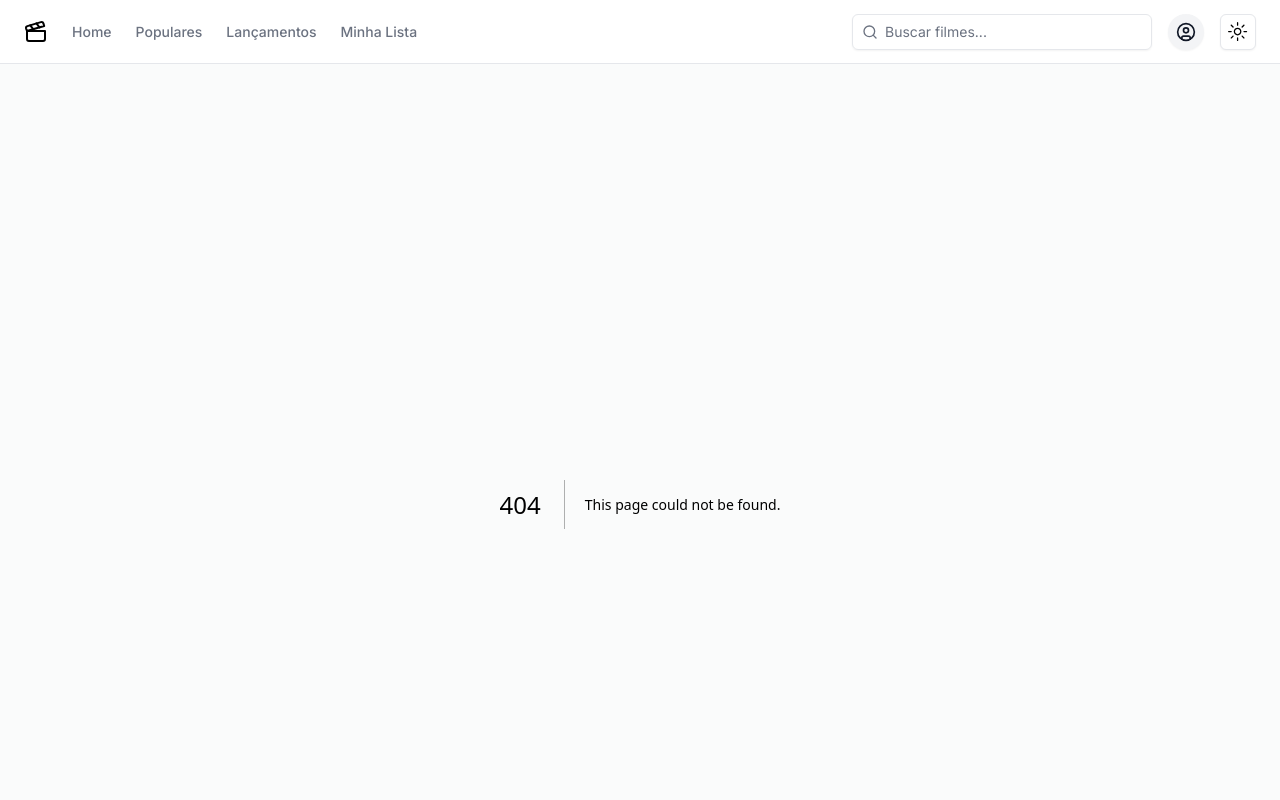
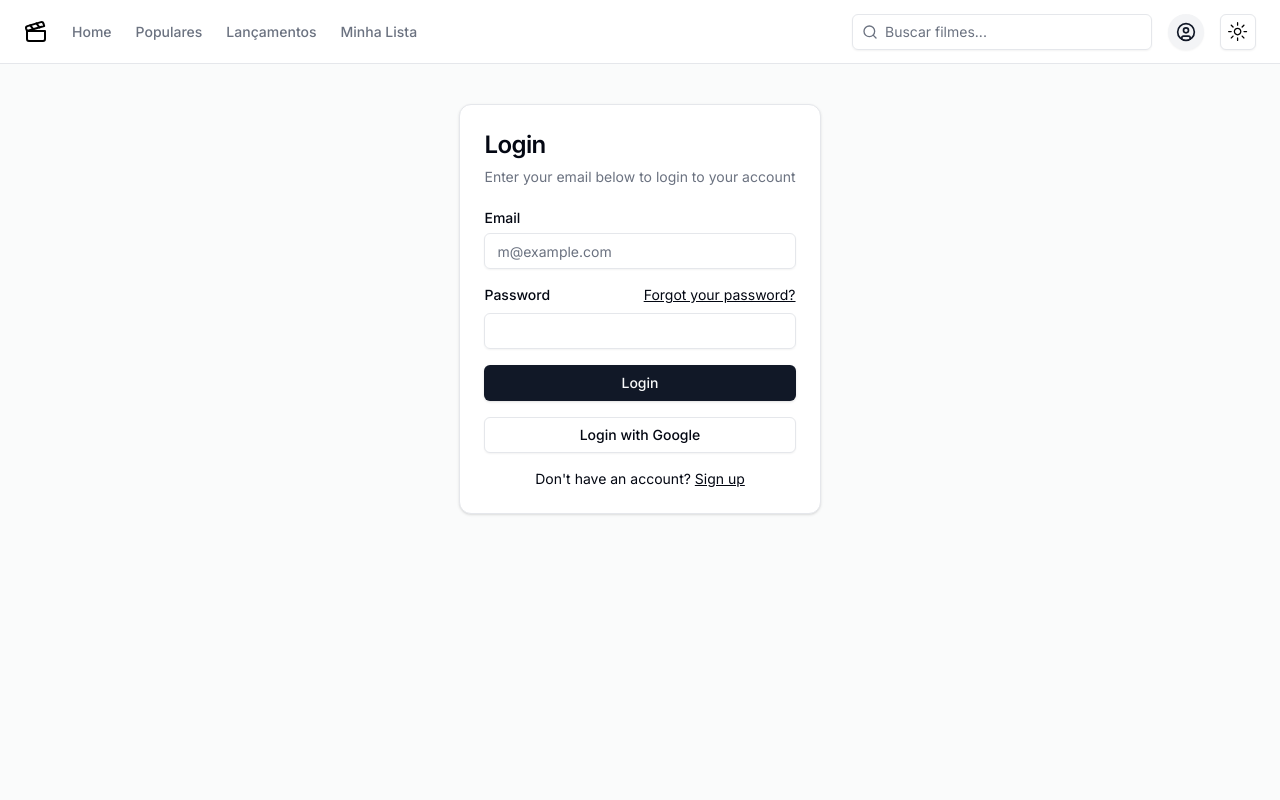
Before and after one commit to luizfelipemacedo/cinelista, a Next.js app: page /login in a window 1280 px wide. Before the commit this address had no page. Shown: the top 800 px of the page. Built offline with nearby package versions, Linux system fonts and the light colour scheme.

Commit message:
feat: add authentication

```diff
--- /dev/null
+++ b/app/auth/callback/route.ts
@@ -0,0 +1,30 @@
+import { NextResponse } from 'next/server'
+// The client you created from the Server-Side Auth instructions
+import { createClient } from '@/utils/supabase/server'
+
+export async function GET(request: Request) {
+  const { searchParams, origin } = new URL(request.url)
+  const code = searchParams.get('code')
+  // if "next" is in param, use it as the redirect URL
+  const next = searchParams.get('next') ?? '/'
+
+  if (code) {
+    const supabase = createClient()
+    const { error } = await supabase.auth.exchangeCodeForSession(code)
+    if (!error) {
+      const forwardedHost = request.headers.get('x-forwarded-host') // original origin before load balancer
+      const isLocalEnv = process.env.NODE_ENV === 'development'
+      if (isLocalEnv) {
+        // we can be sure that there is no load balancer in between, so no need to watch for X-Forwarded-Host
+        return NextResponse.redirect(`${origin}${next}`)
+      } else if (forwardedHost) {
+        return NextResponse.redirect(`https://${forwardedHost}${next}`)
+      } else {
+        return NextResponse.redirect(`${origin}${next}`)
+      }
+    }
+  }
+
+  // return the user to an error page with instructions
+  return NextResponse.redirect(`${origin}/auth/auth-code-error`)
+}
--- /dev/null
+++ b/app/login/page.tsx
@@ -0,0 +1,81 @@
+import Link from "next/link";
+import { redirect } from "next/navigation";
+import { createClient } from "@/utils/supabase/server";
+
+import { Button } from "@/components/ui/button";
+import {
+  Card,
+  CardContent,
+  CardDescription,
+  CardHeader,
+  CardTitle,
+} from "@/components/ui/card";
+import { Input } from "@/components/ui/input";
+import { Label } from "@/components/ui/label";
+
+async function loginWithGoogle() {
+  "use server";
+  const supabase = createClient();
+
+  const { data, error } = await supabase.auth.signInWithOAuth({
+    provider: "google",
+    options: {
+      redirectTo: "http://localhost:3000/auth/callback",
+    },
+  });
+
+  console.log("data", data);
+
+  console.log("Implement Google OAuth login here");
+
+  if (data.url) return redirect(data.url);
+}
+
+export default function LoginForm() {
+  return (
+    <Card className="mx-auto max-w-sm">
+      <CardHeader>
+        <CardTitle className="text-2xl">Login</CardTitle>
+        <CardDescription>
+          Enter your email below to login to your account
+        </CardDescription>
+      </CardHeader>
+      <CardContent>
+        <div className="grid gap-4">
+          <div className="grid gap-2">
+            <Label htmlFor="email">Email</Label>
+            <Input
+              id="email"
+              type="email"
+              placeholder="m@example.com"
+              required
+            />
+          </div>
+          <div className="grid gap-2">
+            <div className="flex items-center">
+              <Label htmlFor="password">Password</Label>
+              <Link href="#" className="ml-auto inline-block text-sm underline">
+                Forgot your password?
+              </Link>
+            </div>
+            <Input id="password" type="password" required />
+          </div>
+          <Button type="submit" className="w-full">
+            Login
+          </Button>
+          <form action={loginWithGoogle}>
+            <Button variant="outline" type="submit" className="w-full">
+              Login with Google
+            </Button>
+          </form>
+        </div>
+        <div className="mt-4 text-center text-sm">
+          Don&apos;t have an account?{" "}
+          <Link href="#" className="underline">
+            Sign up
+          </Link>
+        </div>
+      </CardContent>
+    </Card>
+  );
+}
--- a/app/page.tsx
+++ b/app/page.tsx
@@ -1,9 +1,16 @@
 import { movie } from "@/models/movie";
 import MovieCard from "@/components/movie-card";
+import { createClient } from "@/utils/supabase/server";
 
 export default async function Dashboard() {
   const { getPopularMovies } = movie;
   const popularMovies = await getPopularMovies();
+
+  const supabase = createClient();
+
+  const userData = await supabase.auth.getUser();
+
+  console.log("userData", userData.data.user?.user_metadata);
 
   return (
     <>
--- a/app/search/page.tsx
+++ b/app/search/page.tsx
@@ -18,7 +18,7 @@ export default async function Search({ searchParams }: Props) {
       <h1 className="text-3xl font-semibold text-foreground">
         {`Resultados para "${query}"`}
       </h1>
-      <section className="grid grid-cols-1 gap-5 md:grid-cols-2 lg:grid-cols-4">
+      <section className="grid grid-cols-1 gap-5 md:grid-cols-2 lg:grid-cols-5">
         {foundMovies.map((movie) => (
           <MovieCard key={movie.id} movie={movie} />
         ))}
--- a/components/navbar.tsx
+++ b/components/navbar.tsx
@@ -20,6 +20,11 @@ export default function Navbar() {
     "use server";
     const search = formData.get("search");
     return redirect(`/search?query=${search}`);
+  }
+
+  async function handleSignIn() {
+    "use server";
+    return redirect("/login");
   }
 
   return (
@@ -120,7 +125,9 @@ export default function Navbar() {
             </Button>
           </DropdownMenuTrigger>
           <DropdownMenuContent align="end">
-            <DropdownMenuLabel>My Account</DropdownMenuLabel>
+            <button formAction={handleSignIn}>
+              <DropdownMenuLabel>Login</DropdownMenuLabel>
+            </button>
             <DropdownMenuSeparator />
             <DropdownMenuItem>Settings</DropdownMenuItem>
             <DropdownMenuItem>Support</DropdownMenuItem>
--- /dev/null
+++ b/components/ui/label.tsx
@@ -0,0 +1,26 @@
+"use client"
+
+import * as React from "react"
+import * as LabelPrimitive from "@radix-ui/react-label"
+import { cva, type VariantProps } from "class-variance-authority"
+
+import { cn } from "@/lib/utils"
+
+const labelVariants = cva(
+  "text-sm font-medium leading-none peer-disabled:cursor-not-allowed peer-disabled:opacity-70"
+)
+
+const Label = React.forwardRef<
+  React.ElementRef<typeof LabelPrimitive.Root>,
+  React.ComponentPropsWithoutRef<typeof LabelPrimitive.Root> &
+    VariantProps<typeof labelVariants>
+>(({ className, ...props }, ref) => (
+  <LabelPrimitive.Root
+    ref={ref}
+    className={cn(labelVariants(), className)}
+    {...props}
+  />
+))
+Label.displayName = LabelPrimitive.Root.displayName
+
+export { Label }
--- a/package.json
+++ b/package.json
@@ -13,7 +13,9 @@
     "@radix-ui/react-dialog": "1.1.1",
     "@radix-ui/react-dropdown-menu": "2.1.1",
     "@radix-ui/react-icons": "1.3.0",
+    "@radix-ui/react-label": "2.1.0",
     "@radix-ui/react-slot": "1.1.0",
+    "@supabase/ssr": "0.4.0",
     "class-variance-authority": "0.7.0",
     "clsx": "2.1.1",
     "lucide-react": "0.417.0",
--- /dev/null
+++ b/utils/supabase/server.ts
@@ -0,0 +1,29 @@
+import { createServerClient } from "@supabase/ssr";
+import { cookies } from "next/headers";
+
+export const createClient = () => {
+  const cookieStore = cookies();
+
+  return createServerClient(
+    process.env.NEXT_PUBLIC_SUPABASE_URL!,
+    process.env.NEXT_PUBLIC_SUPABASE_ANON_KEY!,
+    {
+      cookies: {
+        getAll() {
+          return cookieStore.getAll();
+        },
+        setAll(cookiesToSet) {
+          try {
+            cookiesToSet.forEach(({ name, value, options }) => {
+              cookieStore.set(name, value, options);
+            });
+          } catch (error) {
+            // The `set` method was called from a Server Component.
+            // This can be ignored if you have middleware refreshing
+            // user sessions.
+          }
+        },
+      },
+    },
+  );
+};
```
Also changed, not shown: middleware.ts (added, +19 -0 lines), utils/supabase/middleware.ts (added, +63 -0 lines), 2 other files (tests, documents, lock files or other folders).
